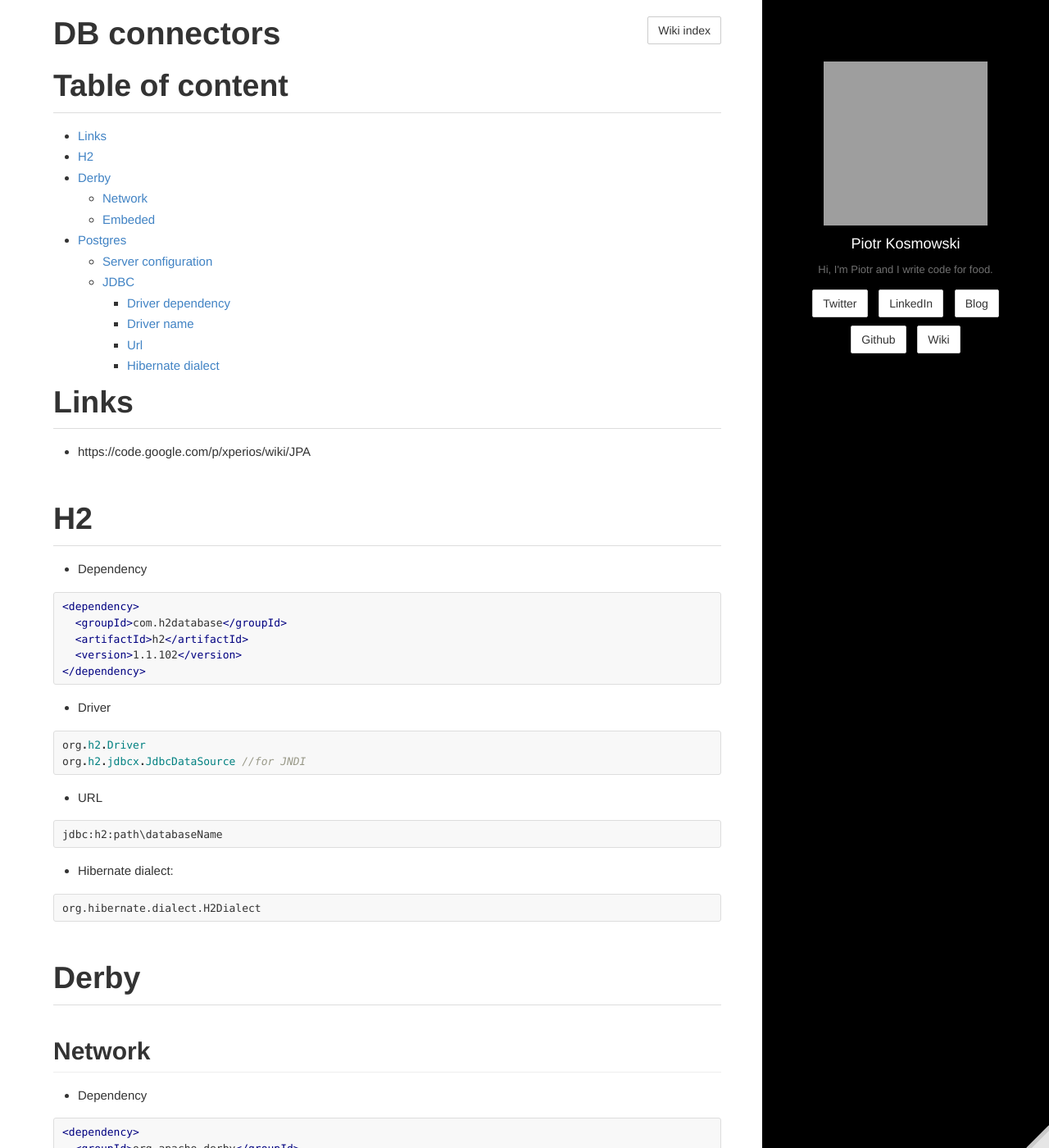
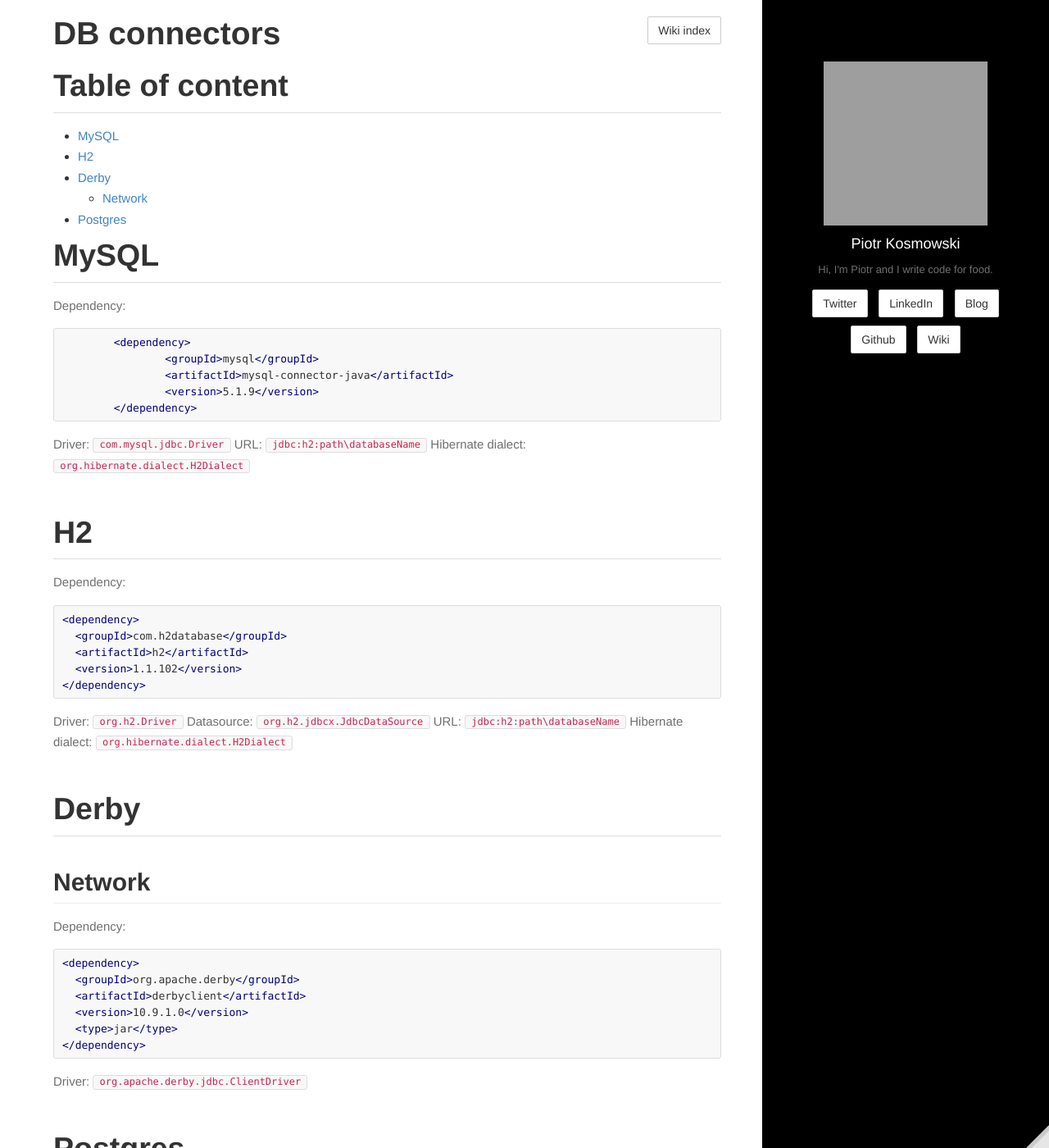
Before and after one commit to kospiotr/kospiotr.github.io, a Jekyll site: the page built from wiki/db-connectors.md, in a window 1280 px wide and 1400 px high. Shown: the whole window at 82% size. Built offline with Jekyll 4.4.1, drawn with Linux system fonts in a browser that asks for light colours; Markdown is read by kramdown in place of the engine named in the settings; some of the changed text lies outside the part shown; grey boxes are pictures that could not be loaded.

Commit message:
Update wiki

````diff
--- a/wiki/db-connectors.md
+++ b/wiki/db-connectors.md
@@ -5,12 +5,26 @@ comments: false
 toc: true
 editurl: wiki/db-connectors.md
 ---
-#Links
 
- * https://code.google.com/p/xperios/wiki/JPA
+#MySQL
+
+Dependency:
+
+```xml
+	<dependency>
+		<groupId>mysql</groupId>
+		<artifactId>mysql-connector-java</artifactId>
+		<version>5.1.9</version>
+	</dependency>
+```
+
+Driver: ```com.mysql.jdbc.Driver```
+URL: ```jdbc:h2:path\databaseName```
+Hibernate dialect: ```org.hibernate.dialect.H2Dialect```
 
 #H2
- * Dependency
+
+Dependency:
 
 ```xml
 <dependency>
@@ -20,30 +34,16 @@ editurl: wiki/db-connectors.md
 </dependency>
 ```
 
- * Driver
-
-```java
-org.h2.Driver
-org.h2.jdbcx.JdbcDataSource //for JNDI
-```
-
- * URL
-
-```
-jdbc:h2:path\databaseName
-```
-
- * Hibernate dialect:
-
-```
-org.hibernate.dialect.H2Dialect
-```
+Driver: ```org.h2.Driver```
+Datasource: ```org.h2.jdbcx.JdbcDataSource```
+URL: ```jdbc:h2:path\databaseName```
+Hibernate dialect: ```org.hibernate.dialect.H2Dialect```
 
 #Derby
 
 ##Network
 
- * Dependency
+Dependency:
 
 ```xml
 <dependency>
@@ -54,26 +54,18 @@ org.hibernate.dialect.H2Dialect
 </dependency>
 ```
 
- * Driver
-
-```
-org.apache.derby.jdbc.ClientDriver
-```
-
- * URL
-
-##Embeded
+Driver: ```org.apache.derby.jdbc.ClientDriver```
 
 #Postgres
-##Server configuration
+
+Server configuration:
 
 * Download server in zip from [http://www.postgresql.org/](http://www.postgresql.org/)
 * Extract it to `opt` dir
 * Init database: `./bin/initdb.exe -D /home/username/jpa-db`
 * Run server: `"./bin/postgres" -D "/home/username/jpa-db"`
 
-##JDBC
-###Driver dependency
+Dependency:
 
 ```xml
 <dependency>
@@ -83,20 +75,6 @@ org.apache.derby.jdbc.ClientDriver
 </dependency>
 ```
 
-###Driver name
-
-```
-org.postgresql.Driver
-```
-
-###Url
-
-```
-jdbc:postgresql://localhost:5433/postgres
-```
-
-###Hibernate dialect
-
-```
-org.hibernate.dialect.PostgreSQLDialect
-```
+Driver: ```org.postgresql.Driver```
+URL: ```jdbc:postgresql://localhost:5433/postgres```
+Hibernate dialect: ```org.hibernate.dialect.PostgreSQLDialect```
````
